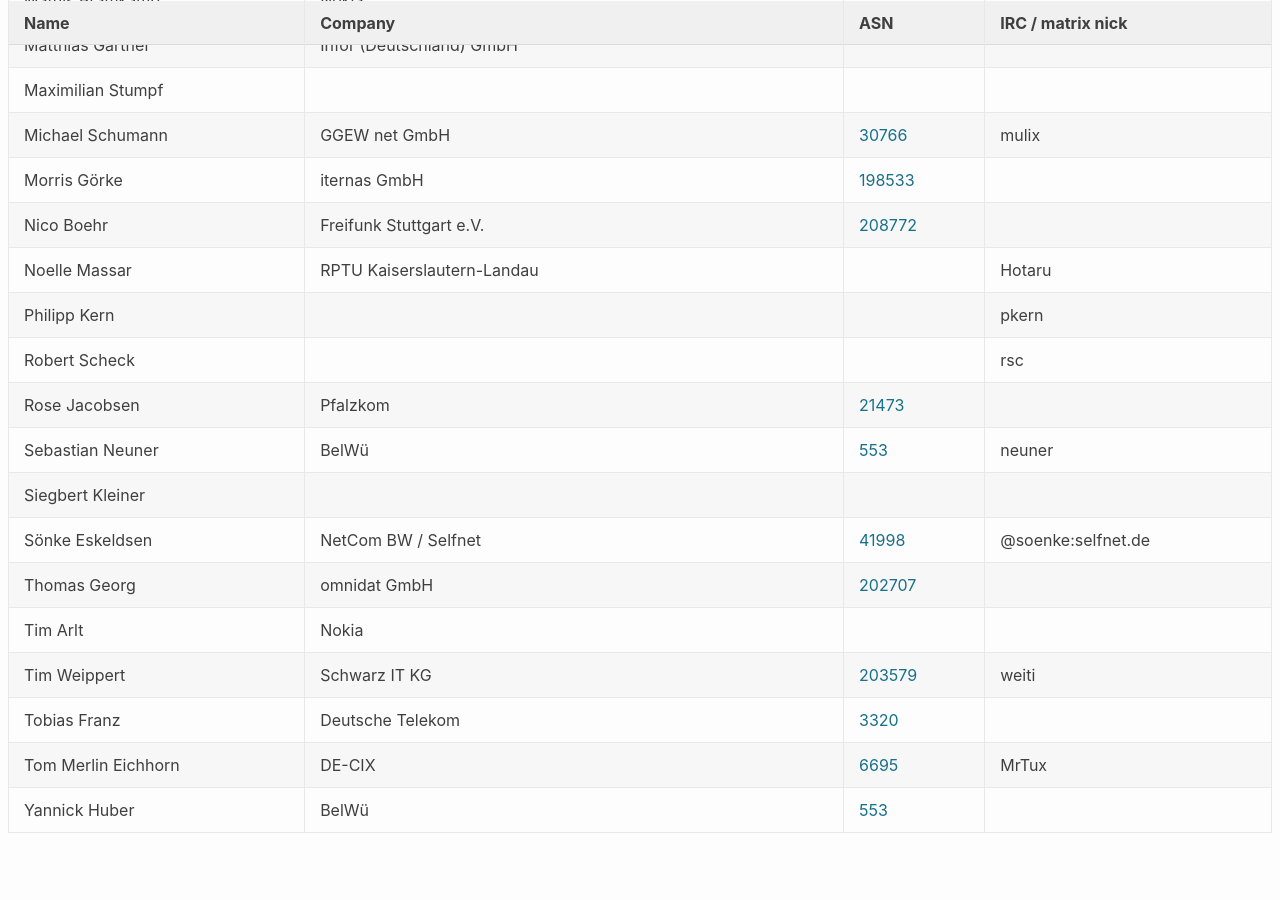
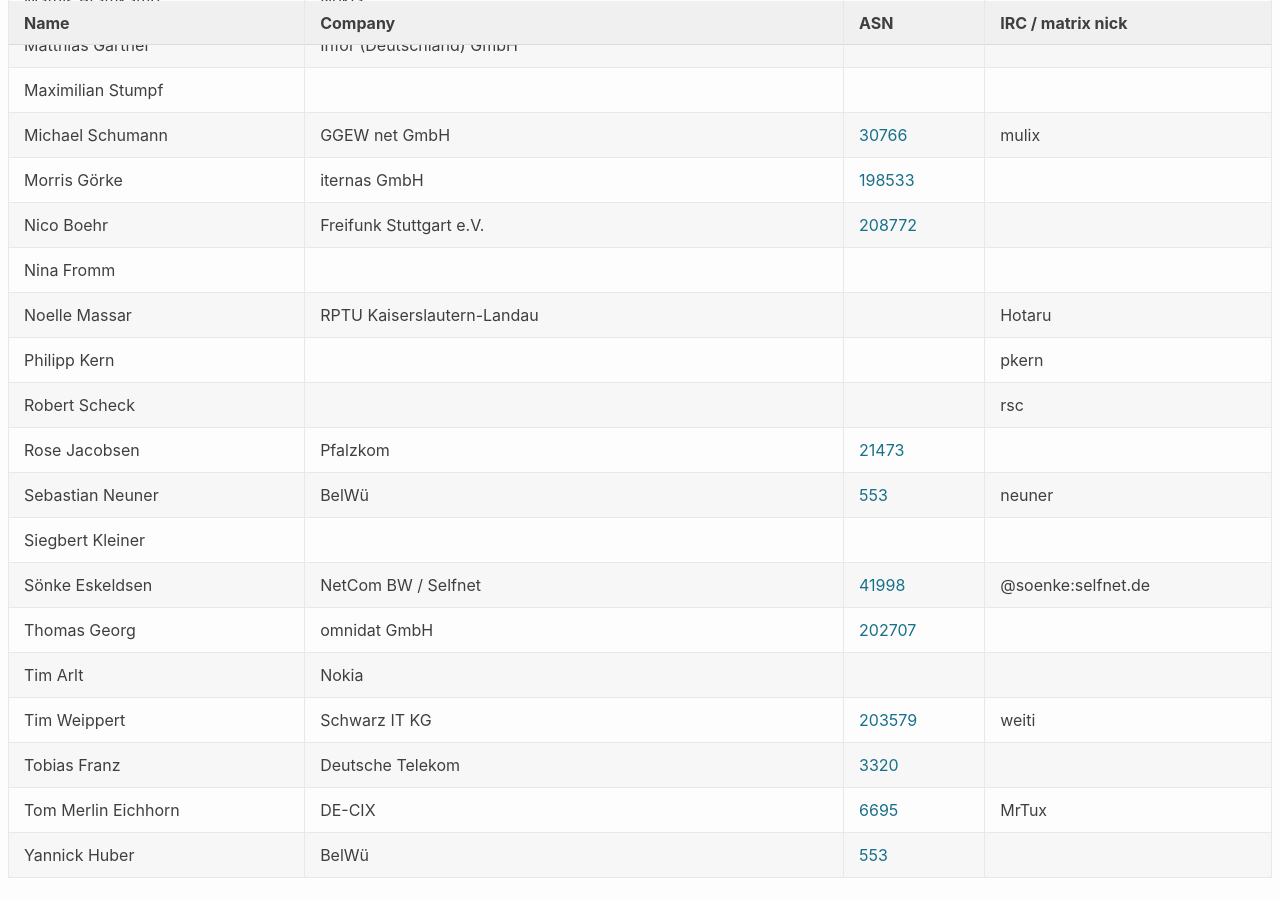
Before and after one commit to denog/pretix-attendeelist, a Jekyll site: the page built from denogmeetup25-06/index.markdown, in a window 1280 px wide and 900 px high, scrolled down 1156 px. Built offline with Jekyll 4.4.1, drawn with Linux system fonts in a browser that asks for light colours; before the commit the page ends 2019 px from its top, so only the background shows below that.

Commit message:
Latest data: Tue Jun 10 16:11:20 UTC 2025

```diff
--- a/_data/attendees_denogmeetup25-06.json
+++ b/_data/attendees_denogmeetup25-06.json
@@ -180,6 +180,12 @@
     "asn": "208772"
   },
   {
+    "name": "Nina Fromm",
+    "company": null,
+    "irc": null,
+    "asn": null
+  },
+  {
     "name": "Noelle Massar",
     "company": "RPTU Kaiserslautern-Landau",
     "irc": "Hotaru",
```
